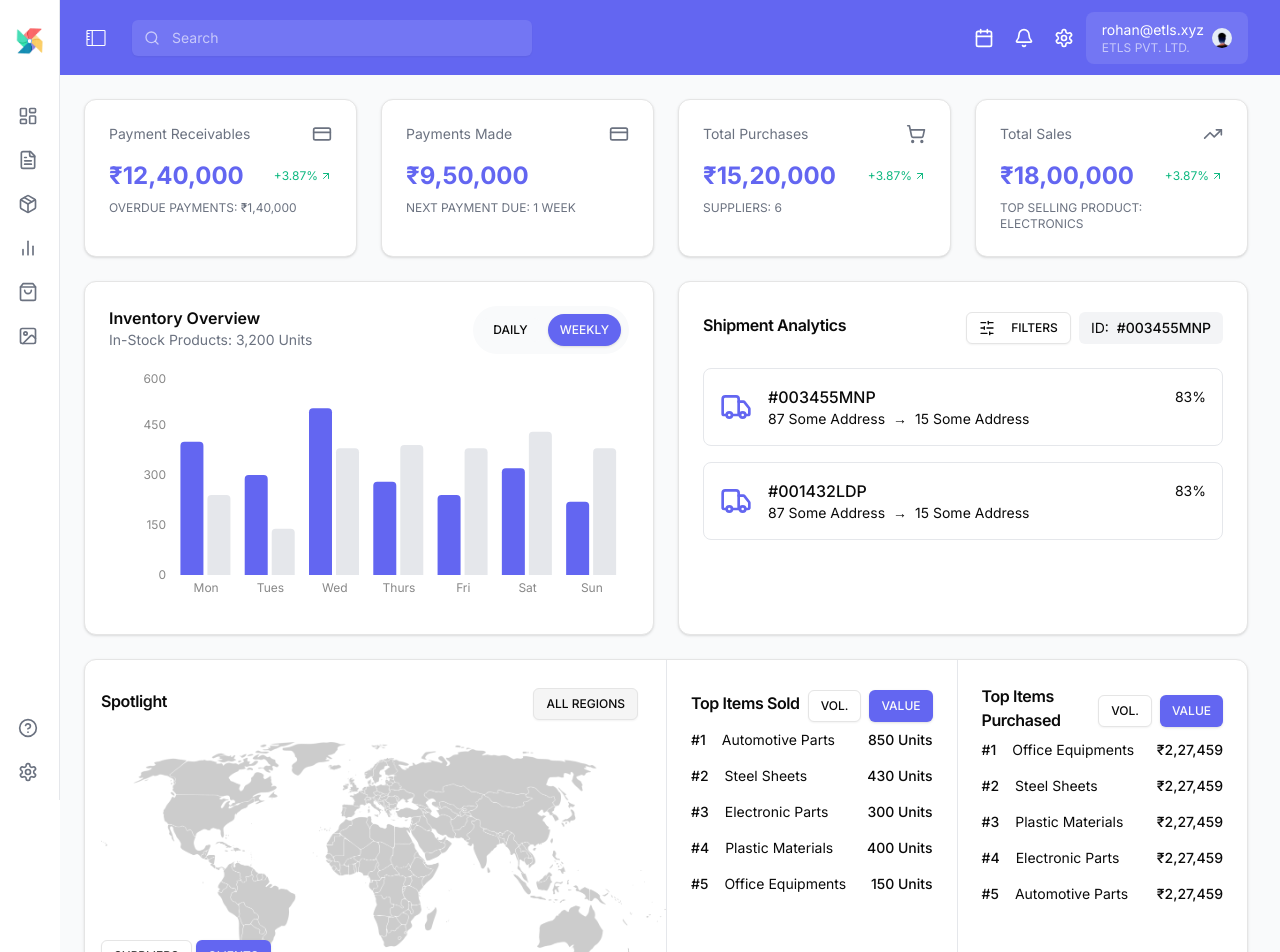
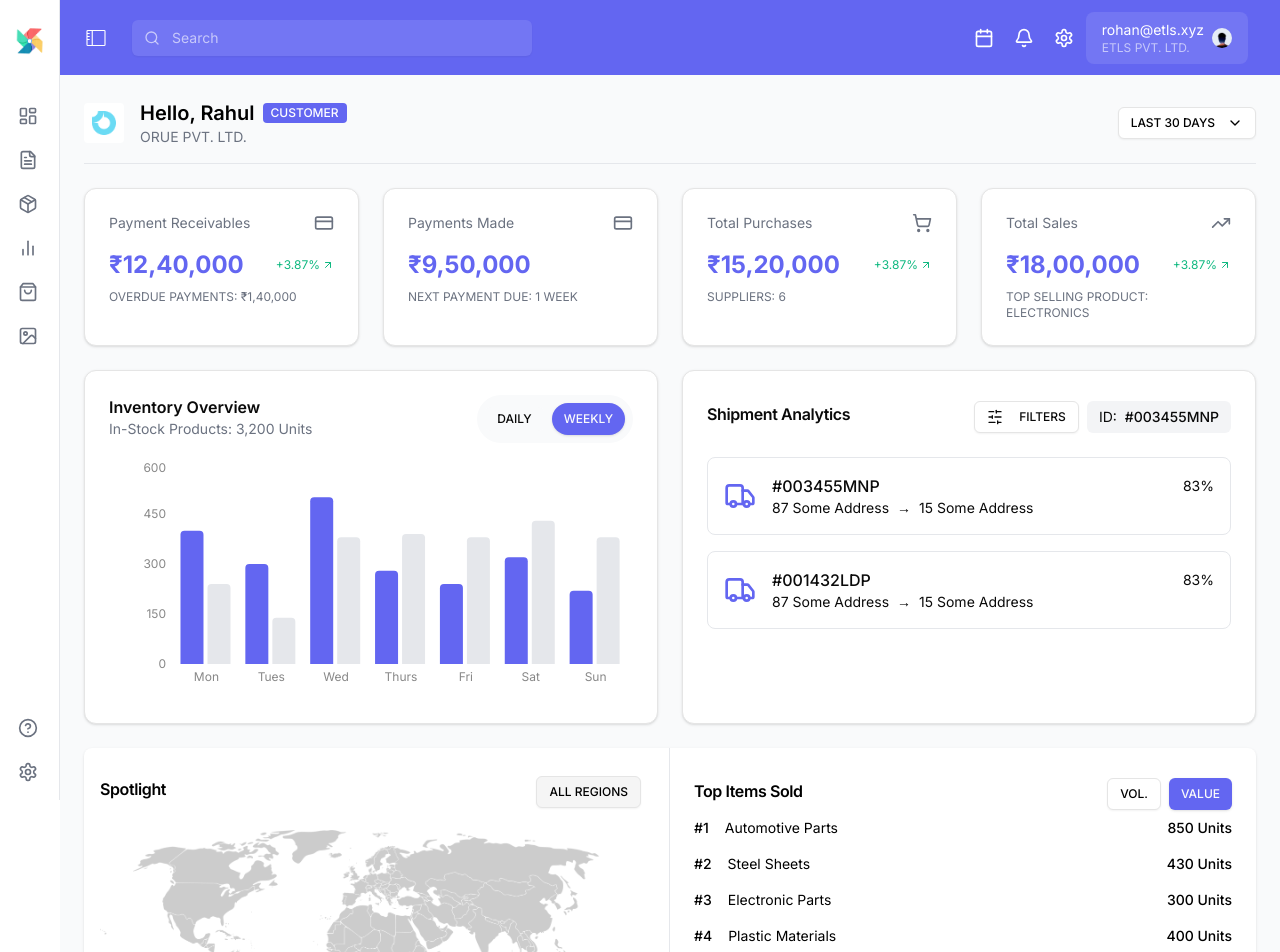
Before and after one commit to AshwiniParaye1/Dashboard, a Next.js app: page / in a window 1280 px wide. Shown: the top 952 px of the page. Built offline with nearby package versions, Linux system fonts and the light colour scheme.

Commit message:
added welcome section

```diff
--- a/app/page.tsx
+++ b/app/page.tsx
@@ -1,38 +1,39 @@
 import { DashboardHeader } from "@/components/dashboard/header";
 import { DashboardSidebar } from "@/components/dashboard/sidebar";
+import { WelcomeSection } from "@/components/dashboard/welcome-section";
 import { MetricsCards } from "@/components/dashboard/metrics-cards";
 import { InventoryOverview } from "@/components/dashboard/inventory-overview";
 import { ShipmentAnalytics } from "@/components/dashboard/shipment-analytics";
 import { Spotlight } from "@/components/dashboard/spotlight";
 import { TopItems } from "@/components/dashboard/top-items";
-import { Card } from "@/components/ui/card";
 
 export default function DashboardPage() {
   return (
     <div className="min-h-screen bg-gray-50 ml-[60px]">
       <DashboardHeader />
       <DashboardSidebar />
-      <main className="p-6 space-y-6 pr-8">
+      <main className=" p-6 space-y-6 ">
+        <WelcomeSection />
         <MetricsCards />
         <div className="grid lg:grid-cols-2 gap-6">
           <InventoryOverview />
           <ShipmentAnalytics />
         </div>
-        <Card className="bg-white ">
+        <div className="bg-white rounded-lg shadow overflow-hidden">
           <div className="flex">
-            <div className="w-1/2 ">
+            <div className="w-1/2 border-r border-gray-200">
               <Spotlight />
             </div>
-            <div className="flex w-1/2">
-              <div className="w-1/2 border-l border-gray-200">
+            <div className="w-1/2 flex flex-col">
+              <div className="flex-1 border-b border-gray-200">
                 <TopItems title="Top Items Sold" type="sold" />
               </div>
-              <div className="w-1/2 border-l border-gray-200">
+              <div className="flex-1">
                 <TopItems title="Top Items Purchased" type="purchased" />
               </div>
             </div>
           </div>
-        </Card>
+        </div>
       </main>
     </div>
   );
--- /dev/null
+++ b/components/dashboard/welcome-section.tsx
@@ -0,0 +1,38 @@
+import { Button } from "@/components/ui/button";
+import { ChevronDown } from "lucide-react";
+import Image from "next/image";
+
+export function WelcomeSection() {
+  return (
+    <div className="flex items-center justify-between border-b border-gray-200 pb-4 mb-6">
+      <div className="flex items-center gap-4">
+        <div className="w-10 h-10 bg-white rounded-sm flex items-center justify-center">
+          <Image
+            src="/customer-logo.png"
+            alt="Company Logo"
+            className="w-6 h-6"
+            width={6}
+            height={6}
+          />
+        </div>
+        <div>
+          <div className="flex items-center gap-2">
+            <h1 className="text-xl font-semibold">Hello, Rahul</h1>
+            <span className="px-2 py-0.5 text-xs font-medium text-white bg-[#6366F1] rounded">
+              CUSTOMER
+            </span>
+          </div>
+          <p className="text-sm text-gray-500">ORUE PVT. LTD.</p>
+        </div>
+      </div>
+      <Button
+        variant="outline"
+        size="sm"
+        className="h-8 text-xs bg-white hover:bg-gray-50"
+      >
+        LAST 30 DAYS
+        <ChevronDown className="ml-1 h-4 w-4" />
+      </Button>
+    </div>
+  );
+}
```
Also changed, not shown: public/customer-logo.png (added).
